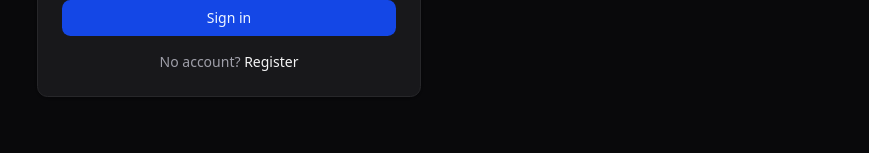
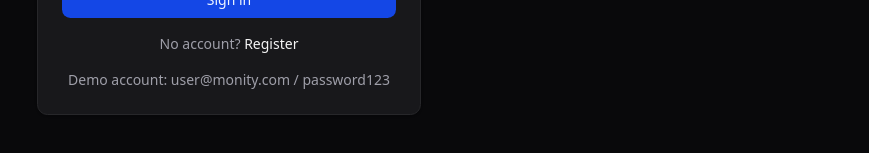
Before and after one commit to madhaa17/web-monity-next, a Next.js app: page /login in a window 1280 px wide. Shown: the part 465-618 px from the top of the page, without its empty margins (411-1280 px from the left). Built offline with nearby package versions, Linux system fonts and the light colour scheme; no server answers.

Commit message:
Add demo account information to the LoginForm for user guidance

```diff
--- a/components/auth/LoginForm.tsx
+++ b/components/auth/LoginForm.tsx
@@ -77,6 +77,10 @@ export function LoginForm({
           Register
         </Link>
       </p>
+
+      <p className="mt-4 text-center text-sm text-zinc-600 dark:text-zinc-400">
+        Demo account: user@monity.com / password123
+      </p>
     </>
   );
 }
```
